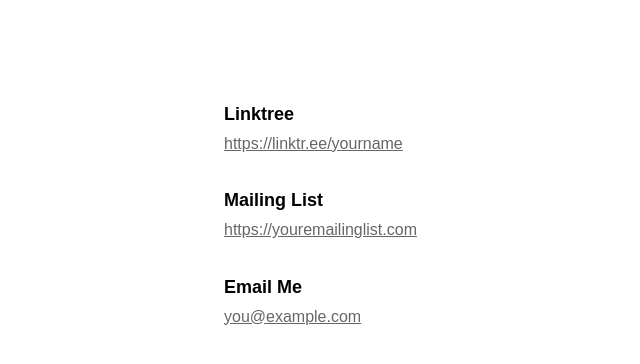
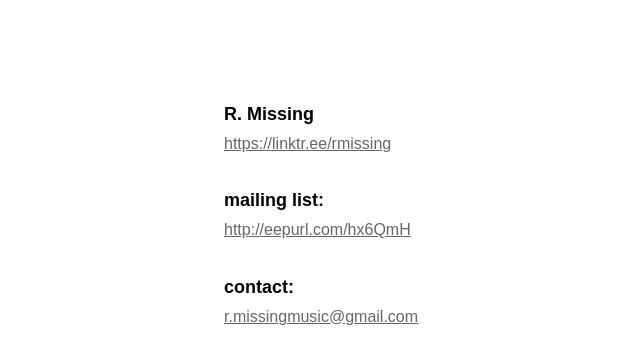
Before and after one commit to exuberant-studio/index, a plain HTML site: page index.html in a window 1280 px wide. Shown: the whole page, without its empty margins (116-756 px from the left). Drawn offline with Linux system fonts and the light colour scheme.

Commit message:
Update index.html

```diff
--- a/index.html
+++ b/index.html
@@ -2,9 +2,9 @@
 <html lang="en">
 <head>
   <meta charset="UTF-8">
-  <title>My Links</title>
+  <title>R. Missing</title>
   <meta name="viewport" content="width=device-width, initial-scale=1">
-  <meta name="description" content="A simple page with links to my Linktree, mailing list, and email.">
+  <meta name="description" content="Official website of R. Missing. Including music, news, tour dates and contact information.">
   <style>
     body {
       font-family: sans-serif;
@@ -38,18 +38,18 @@
 <body>
 
   <div class="section">
-    <div class="label">Linktree</div>
-    <a class="link" href="https://linktr.ee/yourname" target="_blank">https://linktr.ee/yourname</a>
+    <div class="label">R. Missing</div>
+    <a class="link" href="https://linktr.ee/rmissing" target="_blank">https://linktr.ee/rmissing</a>
   </div>
 
   <div class="section">
-    <div class="label">Mailing List</div>
-    <a class="link" href="https://youremailinglist.com" target="_blank">https://youremailinglist.com</a>
+    <div class="label">mailing list:</div>
+    <a class="link" href="http://eepurl.com/hx6QmH" target="_blank">http://eepurl.com/hx6QmH</a>
   </div>
 
   <div class="section">
-    <div class="label">Email Me</div>
-    <a class="link" href="mailto:you@example.com">you@example.com</a>
+    <div class="label">contact:</div>
+    <a class="link" href="mailto:r.missingmusic@gmail.com">r.missingmusic@gmail.com</a>
   </div>
 
 </body>
```
